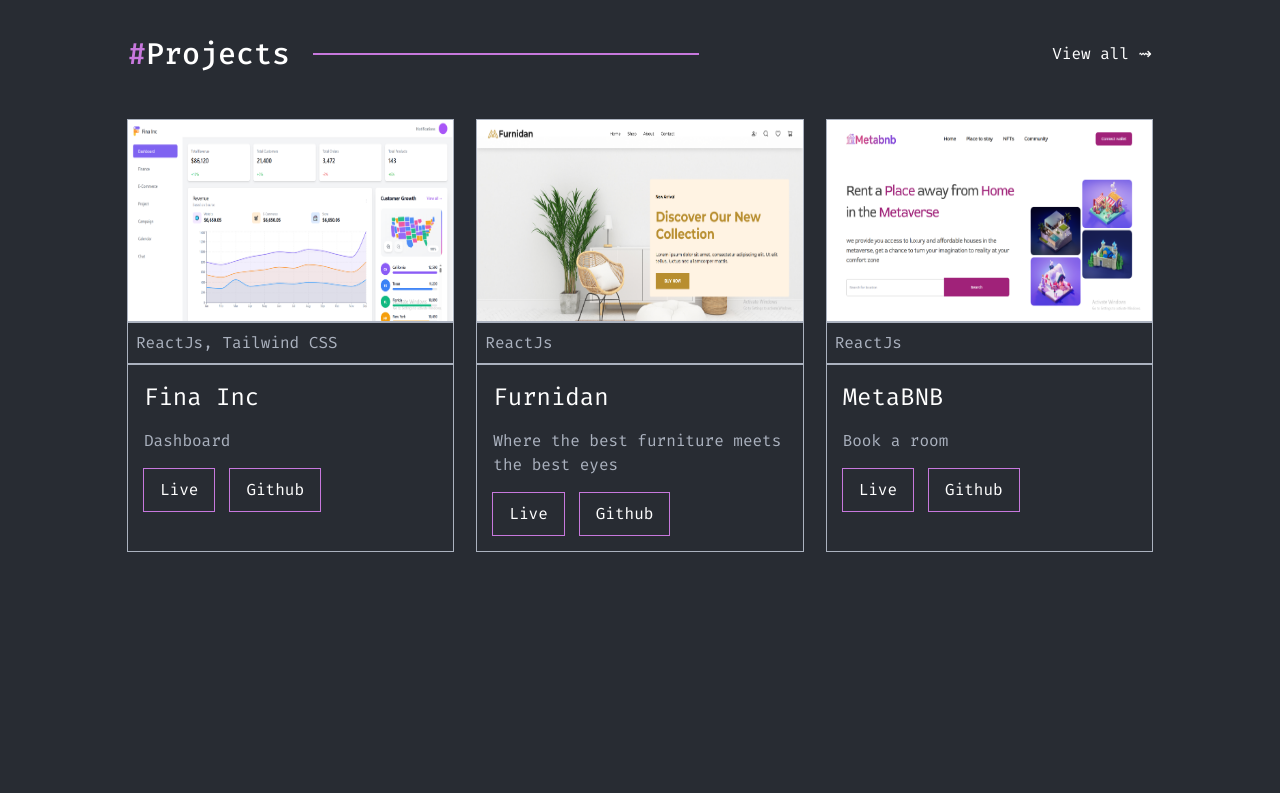
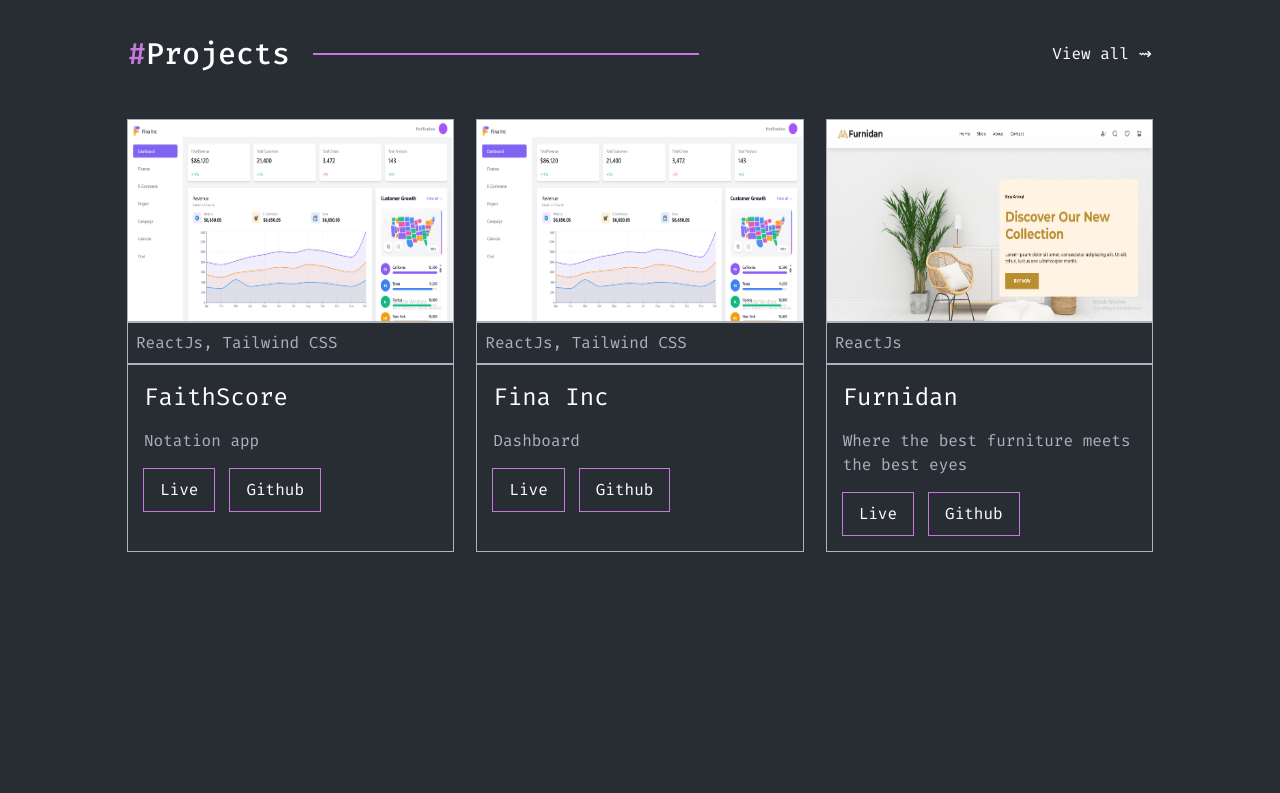
Before and after one commit to 081dikeh/MyPortfolio, a React (Vite) app: page / in a window 1280 px wide. Shown: the part 860-1653 px from the top of the page. Built offline with nearby package versions, Linux system fonts and the light colour scheme.

Commit message:
add: music notation app to projects

```diff
--- a/src/components/Nav.tsx
+++ b/src/components/Nav.tsx
@@ -22,10 +22,10 @@ const Nav: React.FC = () => {
     <nav className="py-4 font-fira px-4 md:px-16 lg:px-16 xl:px-32 2xl:px-44 fixed top-0 left-0 right-0 z-50 bg-[#282C33]">
       <div className='text-white flex justify-between items-center'>
 
-        <div className="flex items-center gap-1 font-bold text-base">
+        <Link to="/" className="flex items-center gap-1 font-bold text-base">
           <img src={logoImg} className='w-[24px]' alt="logo" />
           <h1>DaniD</h1>
-        </div>
+        </Link>
 
 
         <div className="links text-base hidden md:block lg:block">
--- a/src/components/Projects.tsx
+++ b/src/components/Projects.tsx
@@ -7,7 +7,7 @@ export default function Projects() {
         <section className="font-fira mt-24 mb-24">
             <div className="flex justify-between items-center mb-12">
                 <h2 className="text-3xl text-white flex items-center font-[500]"><span className="text-brand-700">#</span>Projects <span className="ring-1 ring-brand-700 w-0 md:w-96 h-[0px] inline-block ml-6"></span></h2>
-                <Link to="/projects" className="text-base text-white ">View all &#8669;</Link>
+                <Link to="/projects" className="text-base text-white hover:text-brand-700 transition-colors duration-300">View all &#8669;</Link>
             </div>
 
             <div className="grid grid-cols-1 md:grid-cols-2 lg:grid-cols-3 gap-6 font-fira">
--- a/src/data/projects.ts
+++ b/src/data/projects.ts
@@ -25,13 +25,22 @@ export const projects: Project[] = [
         id: 1,
         image: project1,
         stack: 'ReactJs, Tailwind CSS ',
+        title: 'FaithScore',
+        subtitle: 'Notation app',
+        liveLink: "https://faithscore-6c35.vercel.app/",
+        githubLink: "https://github.com/081dikeh/Faithscore",
+    },
+    {
+        id: 2,
+        image: project1,
+        stack: 'ReactJs, Tailwind CSS ',
         title: 'Fina Inc',
         subtitle: 'Dashboard',
         liveLink: "https://fina-inc.vercel.app/",
         githubLink: "https://github.com/081dikeh/FinaInc",
     },
     {
-        id: 2,
+        id: 3,
         image: project3,
         stack: 'ReactJs',
         title: 'Furnidan',
@@ -40,7 +49,7 @@ export const projects: Project[] = [
         githubLink: "https://github.com/081dikeh/FurniDan",
     },
     {
-        id: 3,
+        id: 4,
         image: project4,
         stack: 'ReactJs',
         title: 'MetaBNB',
@@ -49,7 +58,7 @@ export const projects: Project[] = [
         githubLink: "https://github.com/081dikeh/MetabnbApp",
     },
     {
-        id: 4,
+        id: 5,
         image: project2,
         stack: 'ReactJs, TypeScript',
         title: 'Portfolio',
@@ -58,7 +67,7 @@ export const projects: Project[] = [
         githubLink: "https://github.com/081dikeh/MyPortfolio",
     },
     {
-        id: 5,
+        id: 6,
         image: project5,
         stack: 'HTML, CSS and JavaScript',
         title: 'Tefem',
@@ -67,7 +76,7 @@ export const projects: Project[] = [
         githubLink: "https://github.com/081dikeh/tefem-II",
     },
     {
-        id: 6,
+        id: 7,
         image: project6,
         stack: 'HTML, CSS and JavaScript',
         title: 'DaniD Shop',
@@ -76,7 +85,7 @@ export const projects: Project[] = [
         githubLink: "https://github.com/081dikeh/daniCartShop",
     },
     {
-        id: 7,
+        id: 8,
         image: project7,
         stack: 'HTML, CSS',
         title: 'Danik Project',
@@ -85,7 +94,7 @@ export const projects: Project[] = [
         githubLink: "https://github.com/081dikeh/danik-project",
     },
     {
-        id: 8,
+        id: 9,
         image: project8,
         stack: 'ReactJs, Tailwind CSS',
         title: 'Tailwind Portfolio',
@@ -94,7 +103,7 @@ export const projects: Project[] = [
         githubLink: "https://github.com/081dikeh/first-react-portfolio-",
     },
     {
-        id: 9,
+        id: 10,
         image: project9,
         stack: 'HTML, CSS and JavaScript',
         title: 'Hair Studio',
```
